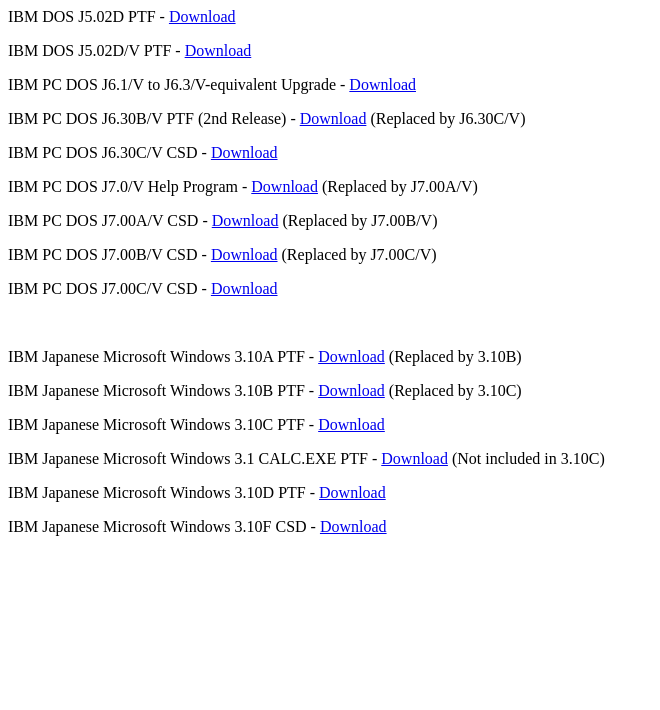
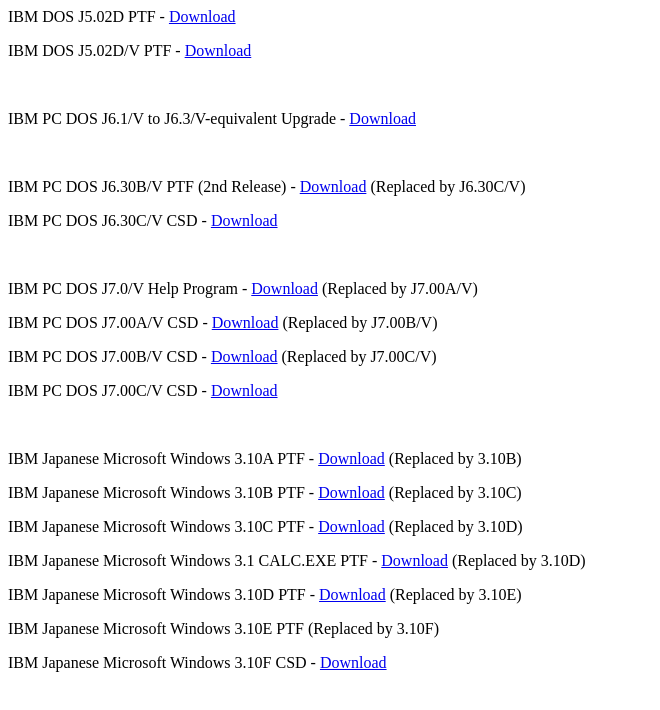
Before and after one commit to OldMadMan/oldmadman.github.io, a plain HTML site: page index.html in a window 1280 px wide. Shown: the whole page, without its empty margins (0-660 px from the left). Drawn offline with Linux system fonts and the light colour scheme.

Commit message:
Update index.html

```diff
--- a/index.html
+++ b/index.html
@@ -10,11 +10,14 @@
 
 <p>IBM DOS J5.02D PTF - <a href="/Files/CSD/IBMPCDOS/J502D.7z">Download</a></p>
 <p>IBM DOS J5.02D/V PTF - <a href="/Files/CSD/IBMPCDOS/J502DV.7z">Download</a></p>
+<p>&nbsp;</p>
 <p>IBM PC DOS J6.1/V to J6.3/V-equivalent Upgrade -
 <a href="/Files/CSD/IBMPCDOS/J61V_TO_J63V.7z">Download</a></p>
+<p>&nbsp;</p>
 <p>IBM PC DOS J6.30B/V PTF (2nd Release) -
 <a href="/Files/CSD/IBMPCDOS/J630BV_2ND.7z">Download</a> (Replaced by J6.30C/V)</p>
 <p>IBM PC DOS J6.30C/V CSD - <a href="/Files/CSD/IBMPCDOS/J630CV.7z">Download</a></p>
+<p>&nbsp;</p>
 <p>IBM PC DOS J7.0/V Help Program - <a href="/Files/CSD/IBMPCDOS/J70VFIX.7z">
 Download</a> (Replaced by J7.00A/V)</p>
 <p>IBM PC DOS J7.00A/V CSD - <a href="/Files/CSD/IBMPCDOS/J700AV.7z">Download</a>
@@ -29,12 +32,12 @@ Download</a> (Replaced by J7.00A/V)</p>
 <p>IBM Japanese Microsoft Windows 3.10B PTF -
 <a href="/Files/CSD/IBMWINDOWS/WIN310B.7z">Download</a> (Replaced by 3.10C)</p>
 <p>IBM Japanese Microsoft Windows 3.10C PTF -
-<a href="/Files/CSD/IBMWINDOWS/WIN310B.7z">Download</a></p>
+<a href="/Files/CSD/IBMWINDOWS/WIN310B.7z">Download</a> (Replaced by 3.10D)</p>
 <p>IBM Japanese Microsoft Windows 3.1 CALC.EXE PTF -
-<a href="/Files/CSD/IBMWINDOWS/WIN31_CALC.7z">Download</a> (Not included in
-3.10C)</p>
+<a href="/Files/CSD/IBMWINDOWS/WIN31_CALC.7z">Download</a> (Replaced by 3.10D)</p>
 <p>IBM Japanese Microsoft Windows 3.10D PTF -
-<a href="/Files/CSD/IBMWINDOWS/WIN310D.7z">Download</a></p>
+<a href="/Files/CSD/IBMWINDOWS/WIN310D.7z">Download</a> (Replaced by 3.10E)</p>
+<p>IBM Japanese Microsoft Windows 3.10E PTF (Replaced by 3.10F)</p>
 <p>IBM Japanese Microsoft Windows 3.10F CSD - <a href="/Files/CSD/IBMWINDOWS/WIN310F.7z">Download</a></p>
 
 </body>
```
